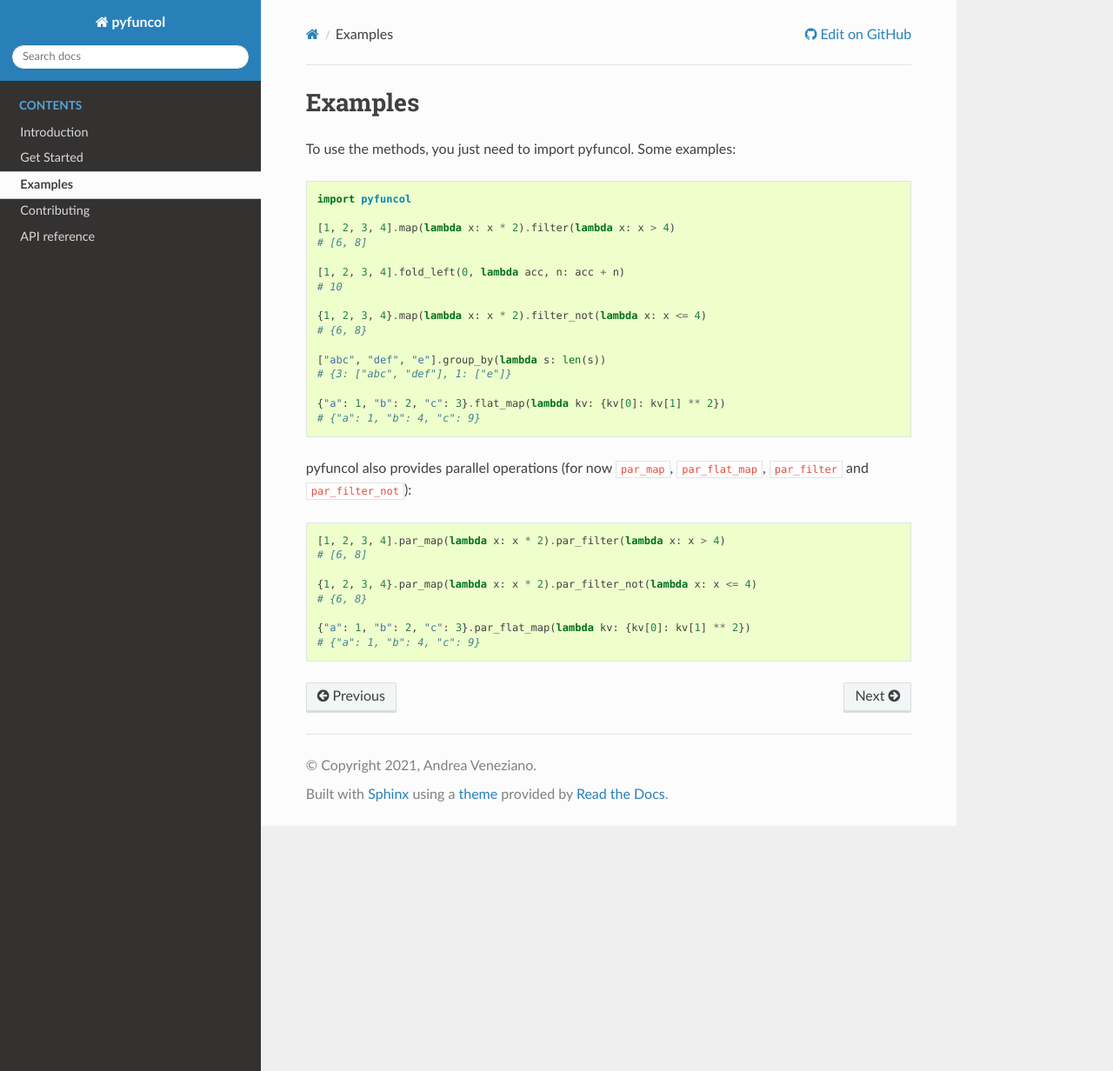
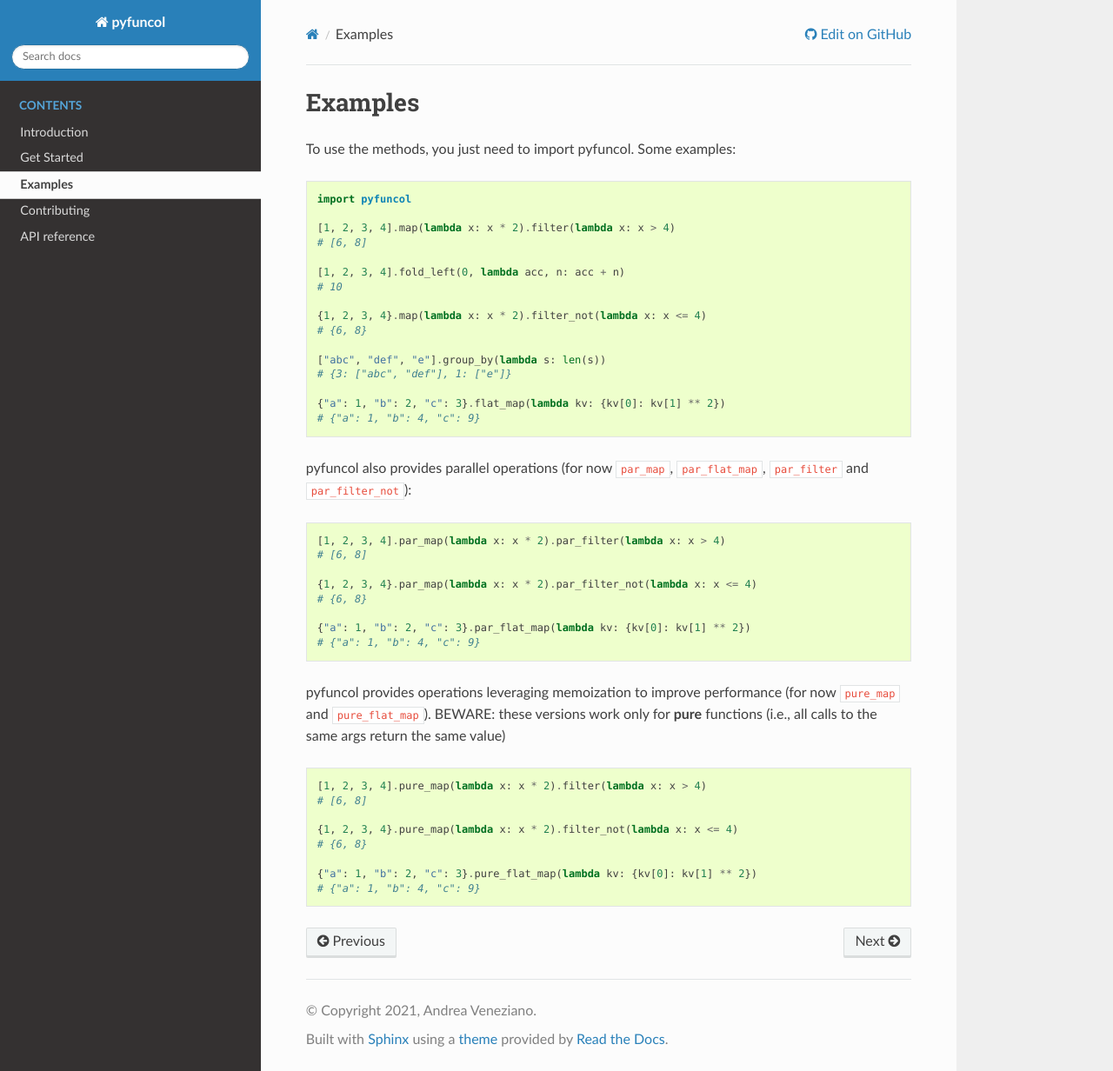
Before and after one commit to didactic-meme/pyfuncol, a Sphinx documentation site: the page built from docs/source/examples.md, in a window 1280 px wide and 1232 px high. Shown: the whole window at 87% size. Built offline with Sphinx 7.4.7 and the Read the Docs theme 2.0.0, drawn with Linux system fonts in a browser that asks for light colours.

Commit message:
Add examples

````diff
--- a/docs/source/examples.md
+++ b/docs/source/examples.md
@@ -33,3 +33,17 @@
 {"a": 1, "b": 2, "c": 3}.par_flat_map(lambda kv: {kv[0]: kv[1] ** 2})
 # {"a": 1, "b": 4, "c": 9}
 ```
+
+pyfuncol provides operations leveraging memoization to improve performance (for now `pure_map` and `pure_flat_map`). BEWARE: these versions work only
+for **pure** functions (i.e., all calls to the same args return the same value)
+
+```python
+[1, 2, 3, 4].pure_map(lambda x: x * 2).filter(lambda x: x > 4)
+# [6, 8]
+
+{1, 2, 3, 4}.pure_map(lambda x: x * 2).filter_not(lambda x: x <= 4)
+# {6, 8}
+
+{"a": 1, "b": 2, "c": 3}.pure_flat_map(lambda kv: {kv[0]: kv[1] ** 2})
+# {"a": 1, "b": 4, "c": 9}
+```
````
